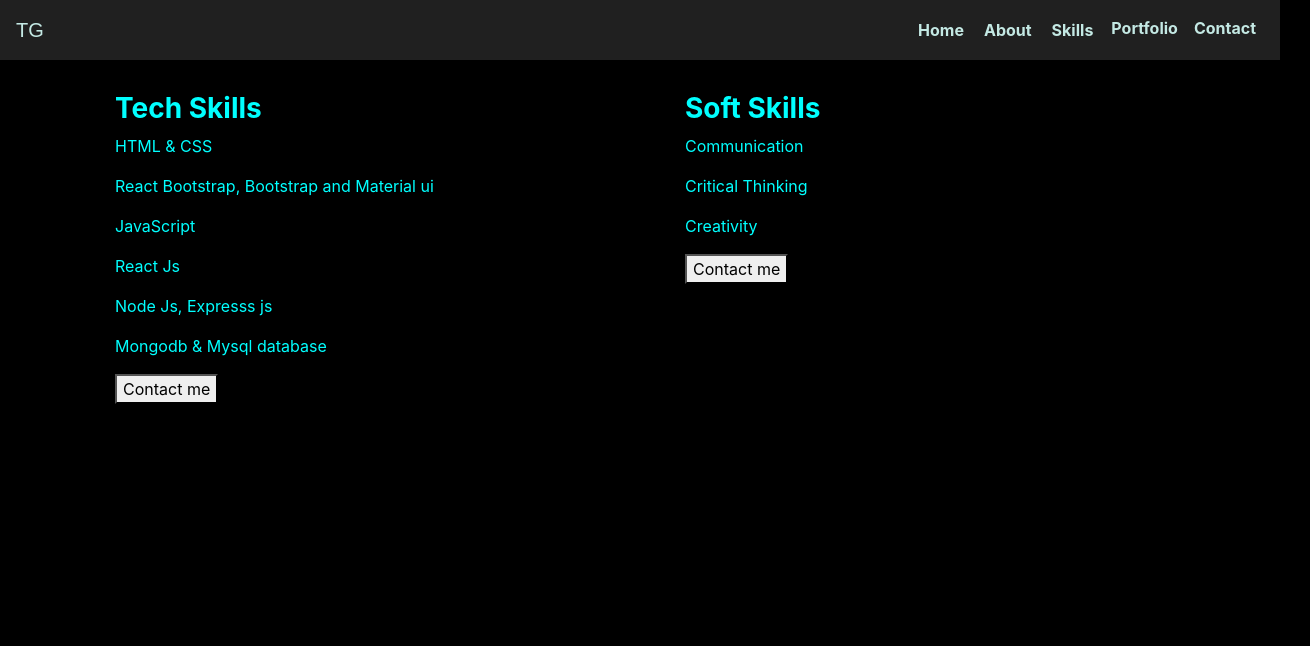
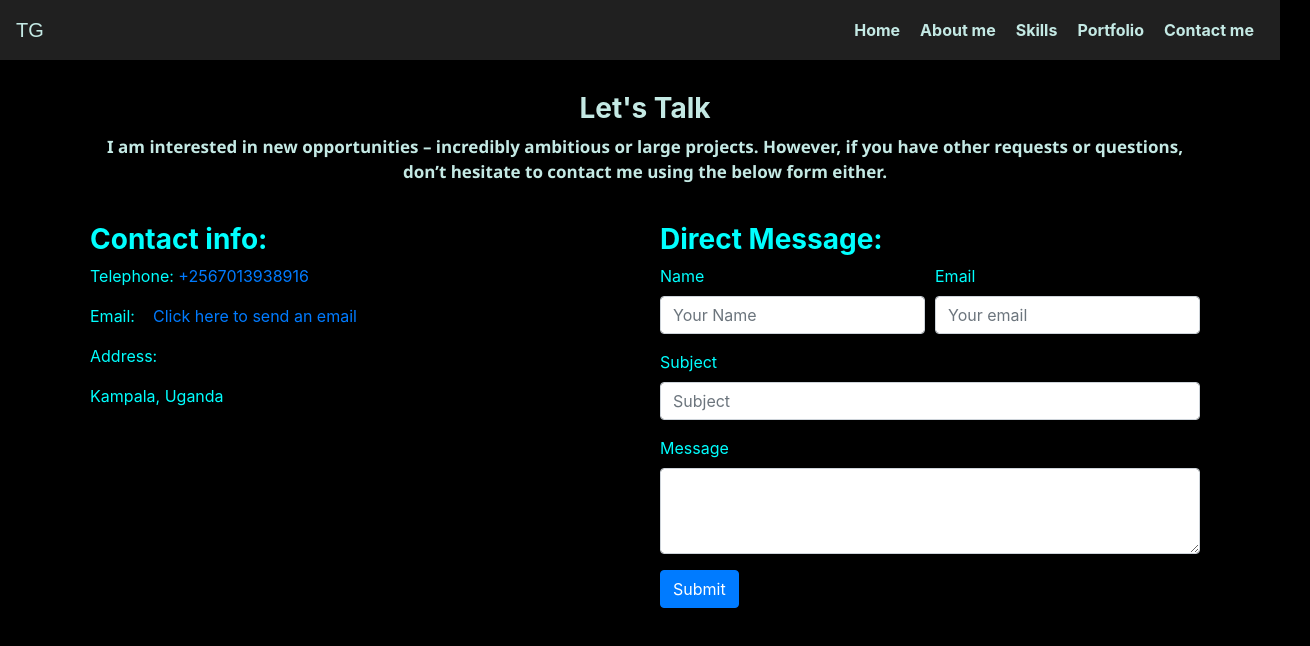
Before and after one commit to tusimegod123/tusimegodwin, a React (Create React App) app: page /contactme in a window 1280 px wide. Shown: the top 646 px of the page, 1310 px wide, since content can reach past the window. Built offline with nearby package versions, Linux system fonts and the light colour scheme.

Commit message:
Modify and add new files

```diff
--- a/src/about.css
+++ b/src/about.css
@@ -12,7 +12,7 @@ font-weight: bold;
 }
 .paragraph{
 text-align: center;
-padding: 7px;
+/* padding: 7px; */
 font-weight: bold;
 color: #c4e9e4;
 font-size: 17px;
@@ -21,9 +21,17 @@ font-family: 'Segoe UI', Tahoma, Geneva, Verdana, sans-serif;
 #button-contact{
 text-align: center;
 }
-
+#contact{
+margin-top: -70px;
+}
 #skill1{
 color: aqua;
 text-align: left;
 
 }
+p{
+color: aqua;
+}
+#form-label{
+color: aqua;
+}
--- a/src/components/About.js
+++ b/src/components/About.js
@@ -25,7 +25,7 @@ export default function About() {
               and Communication engineering who chose passion as a career.
             </p>
             <p id="button-contact">
-              <Button variant="primary">Contact me</Button>
+              <Button variant="primary" href="/contactme">Contact me</Button>
             </p>
           </motion.div>
 
--- a/src/components/Contact.js
+++ b/src/components/Contact.js
@@ -1,31 +1,87 @@
 import React from "react";
 import { motion } from "framer-motion";
+import { Form, Button } from "react-bootstrap";
+import { Col } from "react-bootstrap";
 import "../about.css";
 
 export default function Contact() {
   return (
     <motion.div
-      animate={{ x: 30 }}
+      animate={{ x: 5 }}
       transition={{ ease: "easeOut", duration: 3 }}
     >
-      <div className="container" id="first-container-about">
+      <div className="container">
         <div className="row">
-          <motion.div className="col-md-6" id="skill1">
-            <h3 id="skill1">Tech Skills</h3>
-            <p>HTML & CSS</p>
-            <p>React Bootstrap, Bootstrap and Material ui</p>
-            <p>JavaScript</p>
-            <p>React Js</p>
-            <p>Node Js, Expresss js</p>
-            <p>Mongodb & Mysql database</p>
-            <button>Contact me</button>
+          <motion.div className="col-md-12">
+            <h3>Let's Talk</h3>
+            <p className="paragraph">
+              I am interested in new opportunities – incredibly ambitious or
+              large projects. However, if you have other requests or questions,
+              don’t hesitate to contact me using the below form either.
+            </p>
           </motion.div>
-          <motion.div className="col-md-6" id="skill1">
-            <h3 id="skill1">Soft Skills</h3>
-            <p>Communication</p>
-            <p>Critical Thinking</p>
-            <p>Creativity</p>
-            <button>Contact me</button>
+        </div>
+      </div>
+
+      <div className="container">
+        <div className="row">
+          <motion.div className="col-md-6" id="contact">
+            <h3 id="skill1">Contact info:</h3>
+            <span>
+              <p>
+                Telephone:{" "}
+                <a href="tel:+256701398916" id="phone-link">
+                  {" "}
+                  +2567013938916
+                </a>
+              </p>
+            </span>
+            <p>
+              Email:{""}
+              &nbsp; &nbsp;
+              <a href="mailto: tusimegodwinmarch2013@gmail.com">
+                {" "}
+                Click here to send an email
+              </a>
+            </p>
+
+            <p>Address:</p>
+            <p>Kampala, Uganda</p>
+          </motion.div>
+
+          <motion.div
+            // animate={{ x: 10 }}
+            transition={{ ease: "easeOut", duration: 5 }}
+            className="col-md-6"
+            id="contact"
+          >
+            <h3 id="skill1">Direct Message:</h3>
+            <Form>
+              <Form.Row>
+                <Form.Group as={Col} controlId="formGridEmail">
+                  <Form.Label id="form-label">Name</Form.Label>
+                  <Form.Control type="text" placeholder="Your Name" />
+                </Form.Group>
+
+                <Form.Group as={Col} controlId="formGridPassword">
+                  <Form.Label id="form-label">Email</Form.Label>
+                  <Form.Control type="email" placeholder="Your email" />
+                </Form.Group>
+              </Form.Row>
+
+              <Form.Group controlId="formGridAddress1">
+                <Form.Label id="form-label">Subject</Form.Label>
+                <Form.Control placeholder="Subject" />
+              </Form.Group>
+
+              <Form.Group controlId="exampleForm.ControlTextarea1">
+                <Form.Label id="form-label">Message</Form.Label>
+                <Form.Control as="textarea" rows={3} />
+              </Form.Group>
+              <Button variant="primary" type="submit">
+                Submit
+              </Button>
+            </Form>
           </motion.div>
         </div>
       </div>
--- a/src/components/Navigation.js
+++ b/src/components/Navigation.js
@@ -22,7 +22,7 @@ function Navigation() {
         </Navbar.Brand>
         <Navbar.Toggle aria-controls="responsive-navbar-nav" id="toogle" />
 
-        <Navbar.Collapse id="responsive-navbar-nav">
+        <Navbar.Collapse>
           <Nav className="mr-auto" id="links"></Nav>
 
           <Nav>
@@ -40,8 +40,9 @@ function Navigation() {
               transition={transition}
               href="/about"
               id="links-about"
+
             >
-              About
+              About me
             </motion.a>
 
             <motion.a
@@ -52,12 +53,22 @@ function Navigation() {
             >
               Skills
             </motion.a>
-            <Nav.Link eventKey={2} href="#memes" id="links">
+            <motion.a
+              whileHover={{ scale: 1.5 }}
+              transition={transition}
+              href="/portfolio"
+              id="links-about"
+            >
               Portfolio
-            </Nav.Link>
-            <Nav.Link eventKey={2} href="#memes" id="links">
-              Contact
-            </Nav.Link>
+            </motion.a>
+            <motion.a
+              whileHover={{ scale: 1.5 }}
+              transition={transition}
+              href="/contactme"
+              id="links-about"
+            >
+              Contact me
+            </motion.a>
           </Nav>
         </Navbar.Collapse>
       </Navbar>
```
